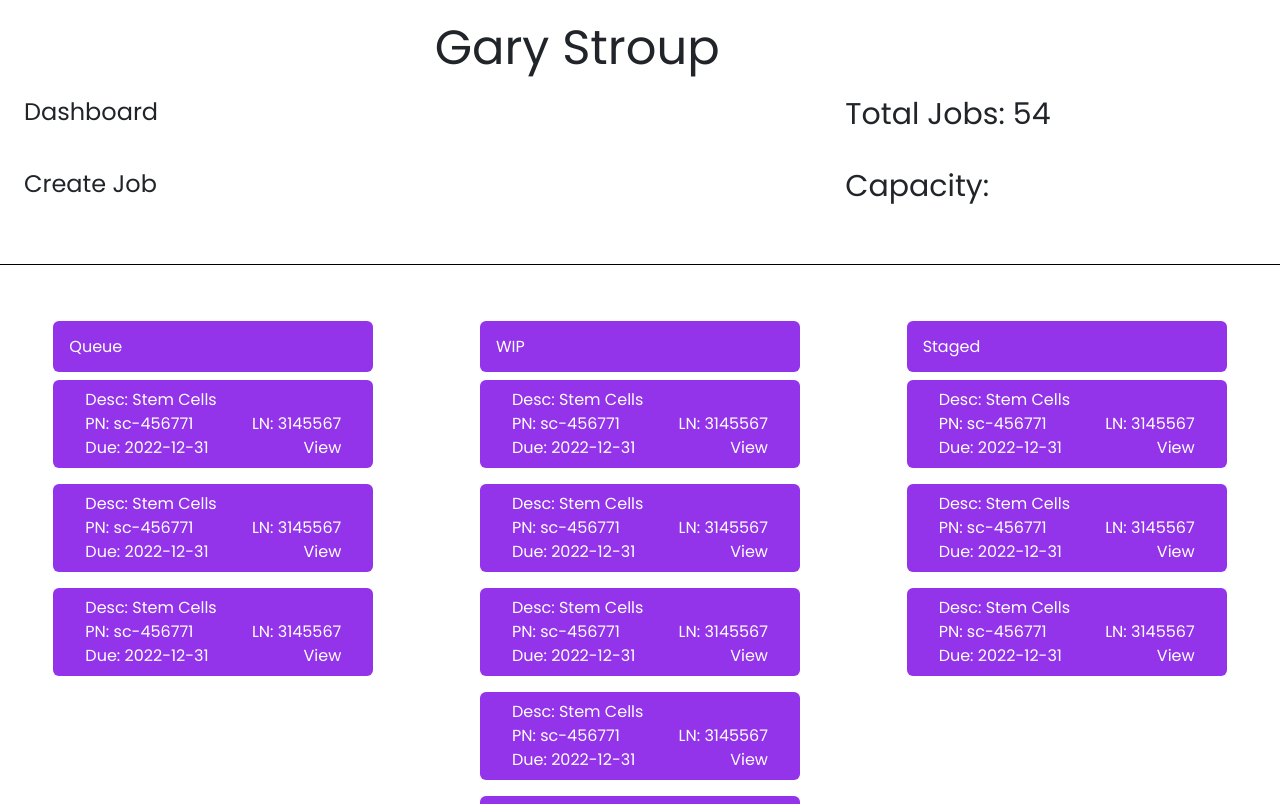
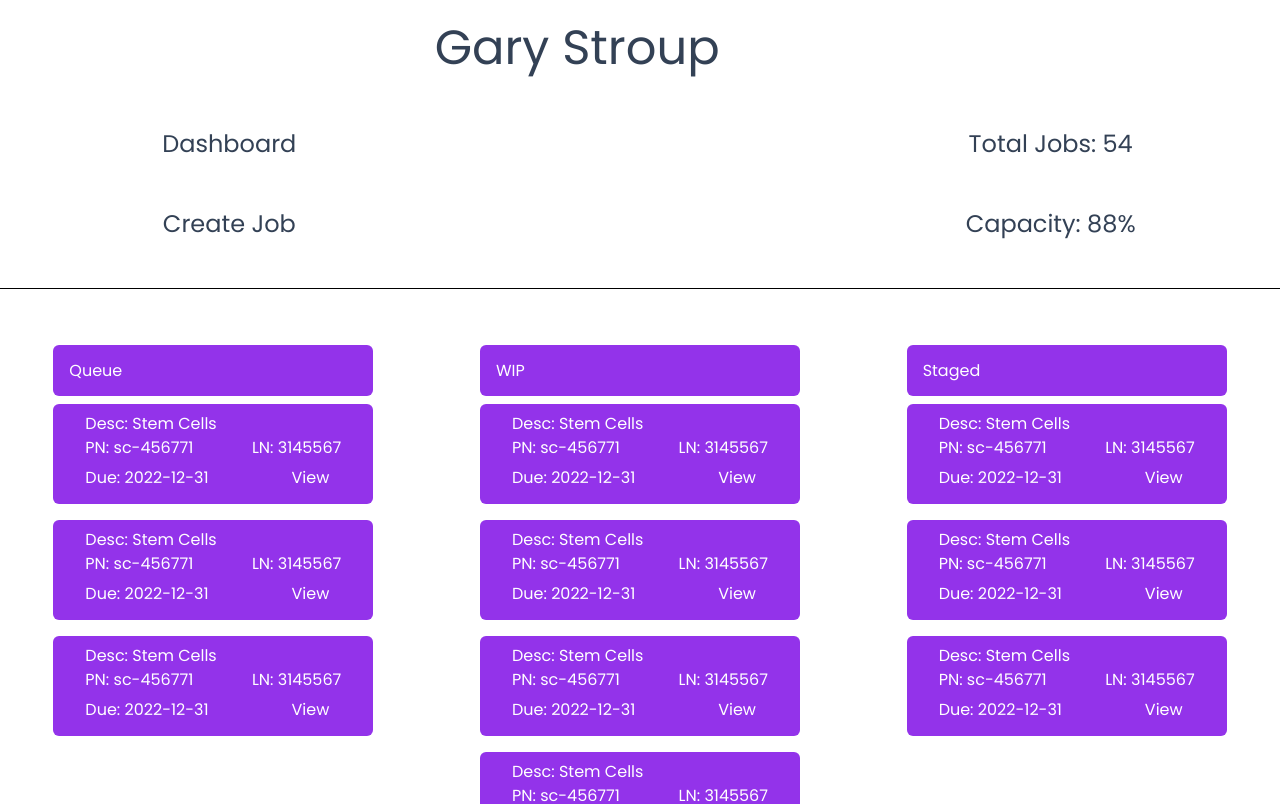
Before and after one commit to gary-stroup-developer/dms-app, a React (Create React App) app: page /user/profile/4 in a window 1280 px wide. Shown: the top 804 px of the page. Built offline with nearby package versions, Linux system fonts and the light colour scheme; no server answers.

Commit message:
updated the modal section to a bootstrap component. modified the modal component a bit. modified the userprofile top section a bit. need to connec tot backend to get user data

```diff
--- a/src/Components/JobCard.js
+++ b/src/Components/JobCard.js
@@ -1,10 +1,18 @@
-import React from 'react'
+import React, { useState } from 'react';
 import { ReadJobForm } from '../Pages/ReadJobForm'
+import Modal from 'react-bootstrap/Modal';
+import { Button } from 'react-bootstrap';
+
+
 export const JobCard = ({ desc, pn, ln, due, jobid }) => {
-  //need to import the React Bootstrap modal and glitch shouold be resolved
-  //update modal title to be a button that when clicked will delete job request
+
+  const [show, setShow] = useState(false);
+
+  const handleClose = () => setShow(false);
+  const handleShow = () => setShow(true);
 
   return (
+    <>
      <div className="card border-none">
         <div className="text-white justify-around flex flex-col w-full my-2 p-2 bg-purple-600 rounded">
           <p className='px-4'>Desc: {desc}</p>
@@ -12,33 +20,30 @@ export const JobCard = ({ desc, pn, ln, due, jobid }) => {
               <p>PN: {pn}</p>
               <p>LN: {ln}</p>
           </div>
-        <div className='flex flex-wrap justify-between px-4'>
+          <div className='flex flex-wrap items-center justify-between px-4'>
             <p>Due: {due}</p>
-          <button type="button" className="rounded hover:text-slate-700" data-bs-toggle="modal" data-bs-target="#exampleModal">
+            <Button variant="link" className="text-white border-none no-underline hover:shadow-md hover:shadow-stone-300" onClick={handleShow}>
               View
-          </button>
-        </div>
-      </div>
-      <div className="modal fade" id="exampleModal" tabIndex="-1" aria-labelledby="exampleModalLabel" aria-hidden="true">
-          <div className="modal-dialog">
-            <div className="modal-content">
-              <div className="modal-header">
-                <h5 className="modal-title" id="exampleModalLabel">Cancel Job</h5>
-                <button type="button" className="btn-close" data-bs-dismiss="modal" aria-label="Close"></button>
-              </div>
-              <div className="modal-body container border-none">
-              <ReadJobForm />
-              </div>
-              <div className="flex justify-around mt-3 p-2">
-                <button type="button" className="col-md-4 bg-red-500 p-3 rounded text-white" data-bs-dismiss="modal">Close</button>
-                <button type="button" className="col-md-4 bg-green-600 p-3 rounded text-white">Save changes</button>
+            </Button>
           </div>
         </div>
       </div>
-        </div>
-    </div>
+      <Modal show={show} onHide={handleClose}>
+        <Modal.Header closeButton>
+          <Modal.Title><Button className="col-md-12 bg-red-500 p-3 rounded border-none text-white hover:bg-red-500">Cancel Job</Button></Modal.Title>
+        </Modal.Header>
+        <Modal.Body>
+          <ReadJobForm />
+        </Modal.Body>
+        <Modal.Footer>
+          <Button className="col-md-4 bg-red-500 p-3 rounded text-white hover:bg-red-500" onClick={handleClose}>
+            Close
+          </Button>
+          <Button className="col-md-4 bg-green-600 p-3 rounded text-white hover:bg-purple-600" onClick={handleClose}>
+            Save Changes
+          </Button>
+        </Modal.Footer>
+      </Modal>
+    </>
   )
 }
-
-// <Link className="self-end mr-2" to={`/user/job/read/${jobid}`}> View</Link>
-//window.open(`/user/job/read/${jobid}`,'_blank') //opens new tab
--- a/src/Pages/UserProfile.js
+++ b/src/Pages/UserProfile.js
@@ -1,24 +1,71 @@
-import React from "react"
+import axios from "axios";
+import React, { useState, useEffect } from "react"
 import { Link } from "react-router-dom"
 import { JobCard } from "../Components/JobCard";
+import Modal from 'react-bootstrap/Modal';
+import { Button } from 'react-bootstrap';
+import { ReadJobForm } from '../Pages/ReadJobForm';
+import {useParams} from "react-router-dom";
 
 export const UserProfile = () => {
+    const [show, setShow] = useState(false);
+    const handleClose = () => setShow(false);
+    const handleShow = () => setShow(true);
 
-     function toggleContent(section) {
-         let content = document.getElementById(section);
+    const [id, setID] = useState("");
 
-         if (content.style.display === "none") {
+    const [errorMessage, setErrorMessage] = useState("");
+
+    let userID = useParams();
+
+    useEffect(() => {
+        setID(userID.id)
+        axios.post("http://localhost:8080/dms/userprofile/jobs", {uid:"X202202"}, {
+            headers: {
+                'content-type': 'application/json'
+            }
+        }).then((response) => {
+            console.log(response.data)
+            //set the role for the current user logged in
+
+
+            // let respUser = []; //hold the array of <Card />
+            // let totalCapacity = 0;
+
+            // for (let user of response.data) {
+                // totalCapacity += (user.capacity / 6.5);
+
+                // respUser.push(<Card key={user._id} capacity={((user.capacity / 6.5) * 100).toFixed(2)} fname={user.firstname} lname={user.lastname} id={user.uid} />)
+
+                // setCapacity(totalCapacity/(response.data.length))
+                // setUserProfile(respUser.map(u => u))
+            // }
+            })
+            .catch(function (error) {
+                // handle error
+                setErrorMessage(error.response.data);
+            });
+    },[]);
+
+    function toggleContent(section) {
+        let content = document.getElementById(section);
+
+        if (content.style.display === "none") {
              content.style.display = "block";
-         }else{content.style.display = "none";}
+        }else{content.style.display = "none";}
     }
     return (
         <div>
-            <div className="border-b border-black grid grid-cols-3 grid-rows-3 p-4">
+            {errorMessage}
+            <div className="text-slate-700 border-b border-black grid grid-cols-3 grid-rows-3 p-4">
                 <h1 className="text-3xl row-start-1 col-start-2 col-span-2 mb-4 md:text-5xl">Gary Stroup</h1>
-                <Link className="row-start-2 md:text-2xl" to="/dashboard/admin">Dashboard</Link>
-                <Link className="row-start-3 md:text-2xl" to="/dashboard/user">Create Job</Link>
-                <p className="row-start-2 col-start-3 md:text-3xl">Total Jobs: 54</p>
-                <p className="row-start-3 col-start-3 md:text-3xl">Capacity: </p>
+                <Link className="row-start-2 self-center justify-self-center p-4 md:text-2xl hover:text-purple-600" to="/dashboard/admin">Dashboard</Link>
+                {/* <Link className="row-start-3 md:text-2xl" to="/dashboard/user">Create Job</Link> */}
+                <Button variant="link" className="row-start-3 text-slate-700 md:text-2xl border-none no-underline hover:text-purple-600" onClick={handleShow}>
+                    Create Job
+                </Button>
+                <p className="row-start-2 col-start-3 self-center justify-self-center p-4 md:text-2xl">Total Jobs: 54</p>
+                <p className="row-start-3 col-start-3 self-center justify-self-center p-4 md:text-2xl">Capacity: 88% </p>
             </div>
             <div className="flex flex-wrap mt-5 justify-around">
                 <div className="flex-col basis-10/12 mt-2 md:basis-1/4">
@@ -55,6 +102,22 @@ export const UserProfile = () => {
                     </div>
                 </div>
             </div>
+            <Modal show={show} onHide={handleClose}>
+                <Modal.Header closeButton>
+                <Modal.Title><Button className="col-md-12 bg-red-500 p-3 rounded border-none text-white hover:bg-red-500">Cancel Job</Button></Modal.Title>
+                </Modal.Header>
+                <Modal.Body>
+                <ReadJobForm />
+                </Modal.Body>
+                <Modal.Footer>
+                <Button className="col-md-4 bg-red-500 p-3 rounded text-white hover:bg-red-500" onClick={handleClose}>
+                    Close
+                </Button>
+                <Button className="col-md-4 bg-green-600 p-3 rounded text-white hover:bg-purple-600" onClick={handleClose}>
+                    Save Changes
+                </Button>
+                </Modal.Footer>
+            </Modal>
         </div>
     )
 }
```
Also changed, not shown: src/Pages/ReadJobForm.js (+0 -7 lines). Lines whose indentation alone changed are shown as unchanged.
